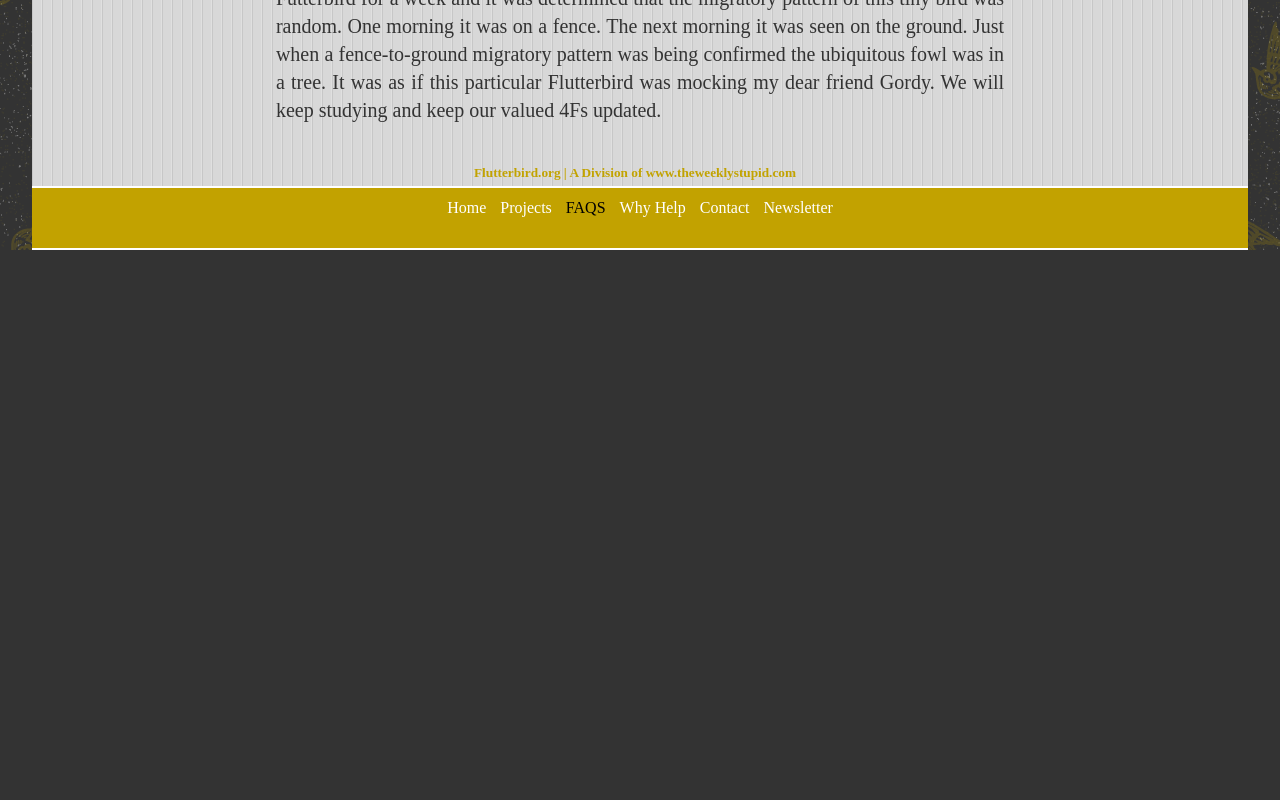
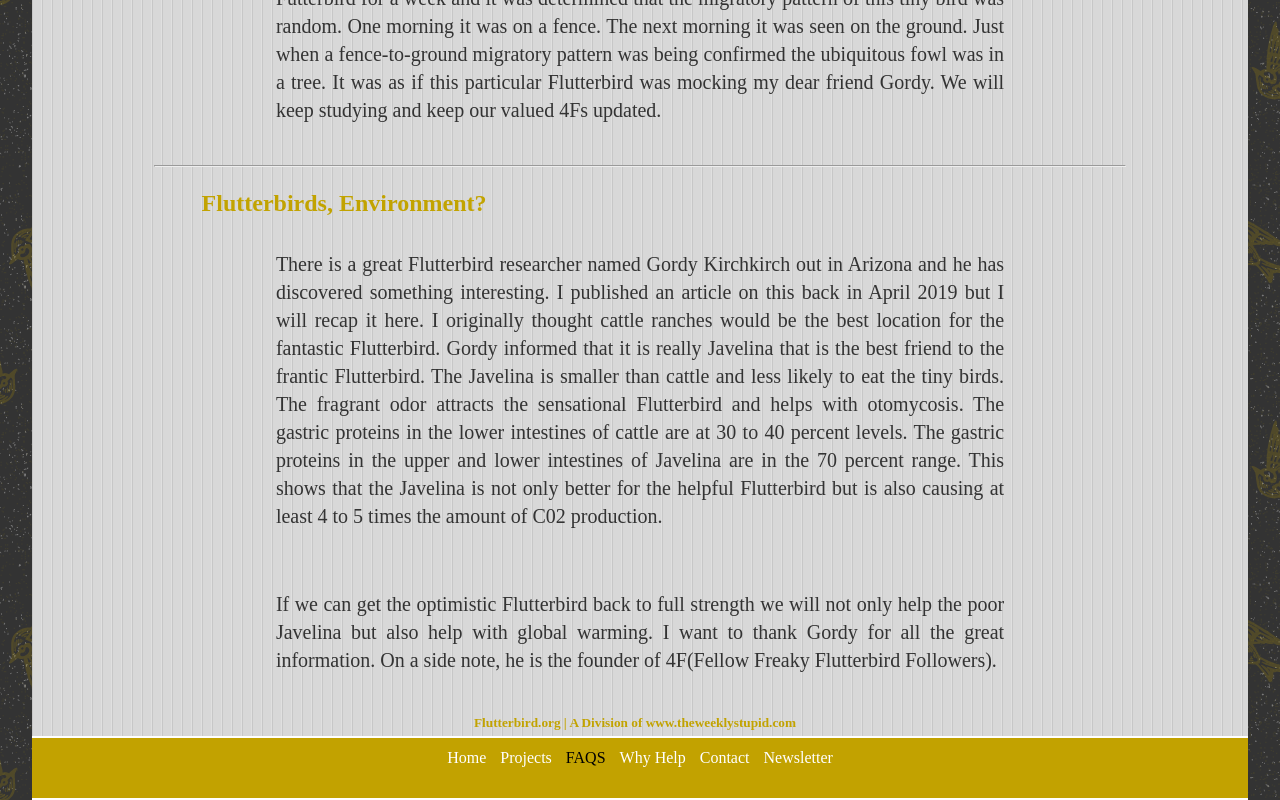
Before and after one commit to cheapcontrols/flutterbird, a plain HTML site: page faq.html in a window 1280 px wide. Shown: the part 820-1620 px from the top of the page. Before the commit the page ends 1070 px from the top, so only its background shows below. Drawn offline with Linux system fonts and the light colour scheme.

Commit message:
added FAQ

```diff
--- a/faq.html
+++ b/faq.html
@@ -36,6 +36,26 @@
 					</p>
 				</div>
 			</div>
+			<div class="faq">
+				<hr/>
+				<h3 class="question">Flutterbirds, Environment? </h3>
+				<div class="answer">
+					<p>There is a great Flutterbird researcher named Gordy Kirchkirch out in Arizona and he has discovered something interesting.
+						I published an article on this back in April 2019 but I will recap it here.
+						I originally thought cattle ranches would be the best location for the fantastic Flutterbird.
+						Gordy informed that it is really Javelina that is the best friend to the frantic Flutterbird.
+						The Javelina is smaller than cattle and less likely to eat the tiny birds.
+						The fragrant odor attracts the sensational Flutterbird and helps with otomycosis.
+						The gastric proteins in the lower intestines of cattle are at 30 to 40 percent levels.
+						The gastric proteins in the upper and lower intestines of Javelina are in the 70 percent range.
+						This shows that the Javelina is not only better for the helpful Flutterbird but is also causing at least 4 to 5 times the amount of C02 production.
+					</p>
+					<p>If we can get the optimistic Flutterbird back to full strength we will not only help the poor Javelina but also help with global warming.
+						I want to thank Gordy for all the great information.
+						On a side note, he is the founder of 4F(Fellow Freaky Flutterbird Followers).
+					</p>
+				</div>
+			</div>
 		</section>
 		<h5 id="signature">Flutterbird.org | <a href="http://www.theweeklystupid.com" target="blank">A Division of www.theweeklystupid.com</a></h5>
 		<footer>
```
